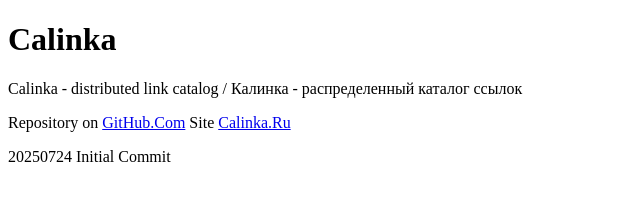
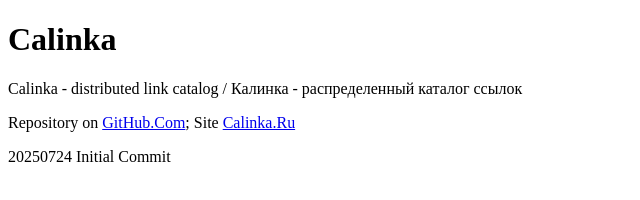
Before and after one commit to vladkorch/calinkaru, a plain HTML site: page index.html in a window 1280 px wide. Shown: the full height of the page, 0-640 px from the left. Drawn offline with Linux system fonts and the light colour scheme.

Commit message:
Update index.html

```diff
--- a/index.html
+++ b/index.html
@@ -10,7 +10,7 @@
     <script src="script.js"></script>
     <h1>Calinka</h1>
     <p>Calinka - distributed link catalog / Калинка - распределенный каталог ссылок </p>
-    <p>Repository on <a href="https://github.com/vladkorch/calinka" target="_blank">GitHub.Com</a> Site <a href="http://calinka.ru" traget="_blank">Calinka.Ru</a></p>
+    <p>Repository on <a href="https://github.com/vladkorch/calinka" target="_blank">GitHub.Com</a>; Site <a href="http://calinka.ru" target="_blank">Calinka.Ru</a></p>
     <p>20250724 Initial Commit</p>
   </body>
 </html>
```
